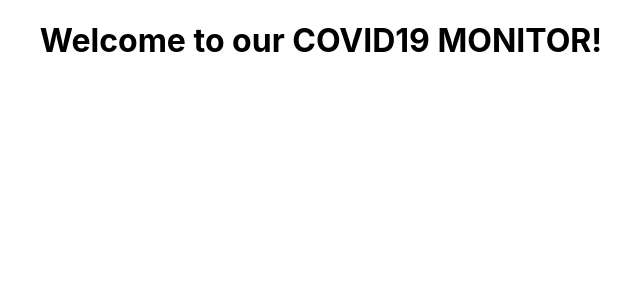
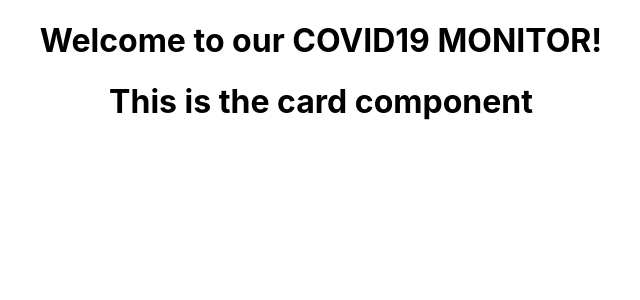
Before and after one commit to temitopeakinsoto/covid19, a React (Create React App) app: page / in a window 1280 px wide. Shown: the top 300 px of the page, without its empty margins (319-959 px from the left). Built offline with nearby package versions, Linux system fonts and the light colour scheme; no server answers.

Commit message:
re-locate components folder to the src folder

```diff
--- a/src/App.js
+++ b/src/App.js
@@ -1,6 +1,7 @@
 import React, { useEffect } from 'react';
 import './App.css';
 import axios from 'axios';
+import Card  from './components/Cards/Cards'
 
 function App() {
 
@@ -17,6 +18,7 @@ function App() {
   return (
     <div className="App">
       <h1> Welcome to our COVID19 MONITOR!</h1>
+      <Card />
     </div>
   );
 }
```
Also changed, not shown: src/components/Cards/Cards.jsx (renamed from components/Cards/Cards.jsx), src/components/Cards/Cards.module.css (added), src/components/Chart/Chart.jsx (added), src/components/Chart/Chart.module.css (added), src/components/CountryPicker/CountryPicker.jsx (added), src/components/CountryPicker/CountryPicker.module.css (added).
